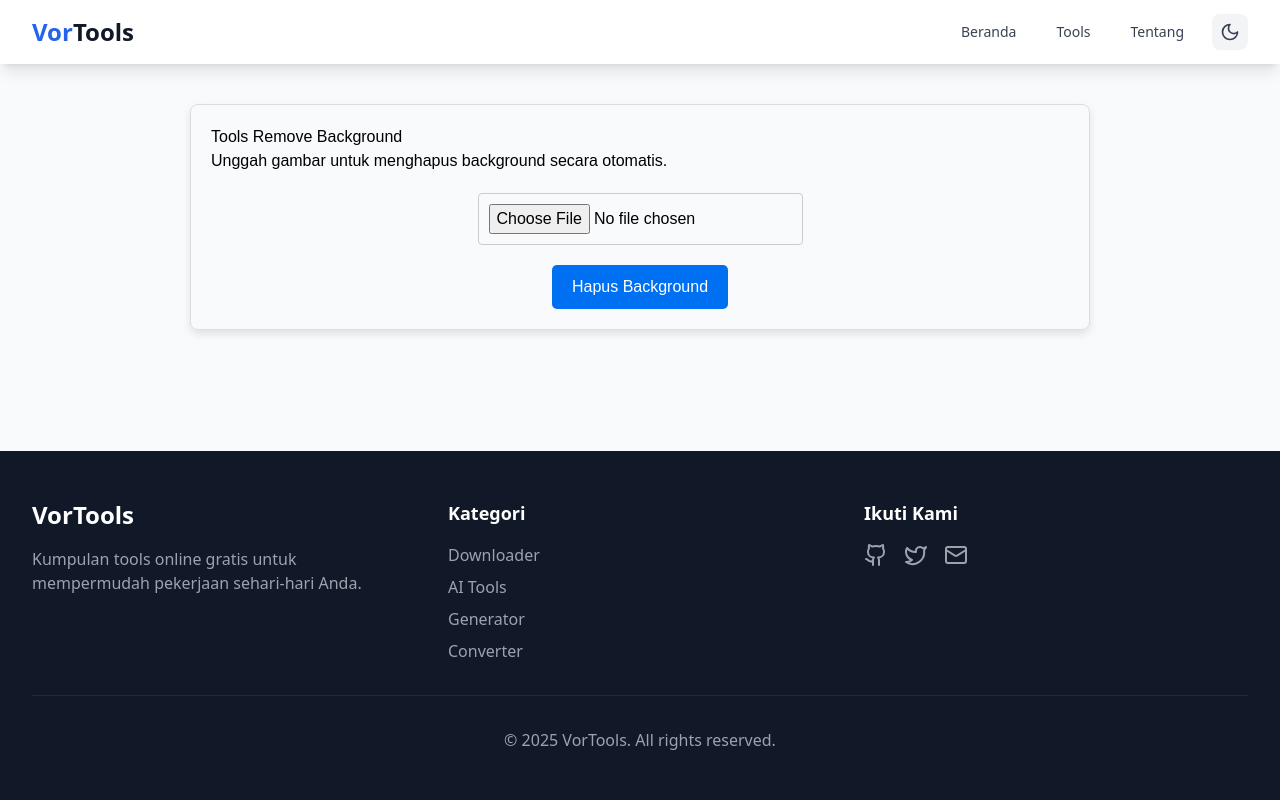
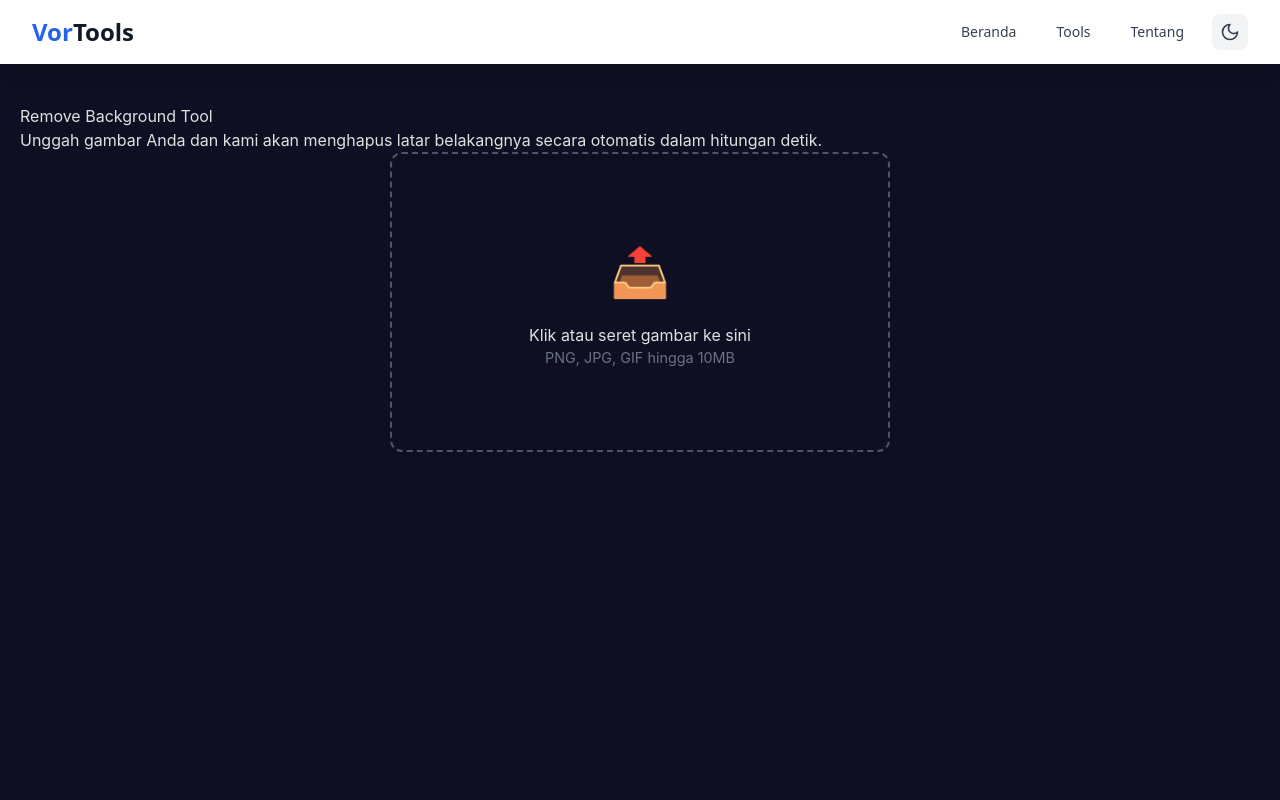
Before and after one commit to lemh5737-pixel/vortools, a Next.js app: page /tools-removebg in a window 1280 px wide. Shown: the top 800 px of the page. Built offline with nearby package versions, Linux system fonts and the light colour scheme.

Commit message:
Update tools-removebg.js

```diff
--- a/pages/tools-removebg.js
+++ b/pages/tools-removebg.js
@@ -1,32 +1,28 @@
 // pages/tools-removebg.js
 
-import React, { useState } from 'react';
+import React, { useState, useRef } from 'react';
 import axios from 'axios';
 
 export default function RemoveBgToolPage() {
-  // State untuk menyimpan file yang dipilih oleh user
   const [selectedFile, setSelectedFile] = useState(null);
-  // State untuk menampilkan indikator loading
+  const [previewUrl, setPreviewUrl] = useState(null);
   const [isLoading, setIsLoading] = useState(false);
-  // State untuk menyimpan hasil dari API
   const [result, setResult] = useState(null);
-  // State untuk menampilkan pesan error
   const [error, setError] = useState(null);
+  const fileInputRef = useRef(null);
 
-  // Fungsi ini dipanggil saat user memilih file
   const handleFileChange = (event) => {
     const file = event.target.files[0];
     if (file) {
       setSelectedFile(file);
-      // Reset hasil dan error saat file baru dipilih
+      setPreviewUrl(URL.createObjectURL(file));
       setResult(null);
       setError(null);
     }
   };
 
-  // Fungsi ini dipanggil saat form dikirim
   const handleRemoveBackground = async (event) => {
-    event.preventDefault(); // Mencegah reload halaman
+    event.preventDefault();
     if (!selectedFile) {
       setError("Silakan pilih sebuah gambar terlebih dahulu.");
       return;
@@ -36,160 +32,280 @@ export default function RemoveBgToolPage() {
     setError(null);
     setResult(null);
 
-    // Membuat objek FormData untuk dikirim ke API
     const formData = new FormData();
     formData.append("file", selectedFile);
 
     try {
-      // Melakukan request POST ke API menggunakan axios
-      const res = await axios.post("https://removebg.one/api/predict/v2", formData, {
-        headers: {
-          // ...formData.getHeaders() tidak diperlukan di browser,
-          // browser akan otomatis men-set 'Content-Type': 'multipart/form-data'
-          "accept": "application/json, text/plain, */*",
-          "locale": "en-US",
-          "platform": "PC",
-          "product": "REMOVEBG",
-          "sec-ch-ua": "\"Chromium\";v=\"127\", \"Not)A;Brand\";v=\"99\", \"Microsoft Edge Simulate\";v=\"127\", \"Lemur\";v=\"127\"",
-          "sec-ch-ua-mobile": "?1",
-          "sec-ch-ua-platform": "\"Android\"",
-          "Referer": "https://removebg.one/upload"
-        }
-      });
-
-      // Mengambil data dari response
+      const res = await axios.post("/api/remove-bg", formData);
       let data = res.data?.data;
       if (data) {
         setResult(data);
-        console.log("✅ Background Removed");
-        console.log("Original :", data.url);
-        console.log("Cutout   :", data.cutoutUrl);
-        console.log("Mask     :", data.maskUrl);
       } else {
         throw new Error("Tidak ada data yang dikembalikan dari API.");
       }
-
     } catch (e) {
       console.error("❌ Gagal:", e);
-      // Menampilkan pesan error yang lebih ramah
-      const errorMessage = e.response?.data?.message || e.message || "Terjadi kesalahan yang tidak diketahui.";
+      const errorMessage = e.response?.data?.error || e.message || "Terjadi kesalahan yang tidak diketahui.";
       setError(`Gagal menghapus background: ${errorMessage}`);
     } finally {
       setIsLoading(false);
     }
   };
 
+  // Komponen untuk animasi loading
+  const LoadingSpinner = () => (
+    <div style={styles.loadingContainer}>
+      <div style={styles.spinner}></div>
+      <p style={styles.loadingText}>Sedang menghapus background...</p>
+      <div style={styles.shimmer}></div>
+    </div>
+  );
+
   return (
     <main style={styles.container}>
-      <h1>Tools Remove Background</h1>
-      <p>Unggah gambar untuk menghapus background secara otomatis.</p>
+      <header style={styles.header}>
+        <h1>Remove Background Tool</h1>
+        <p>Unggah gambar Anda dan kami akan menghapus latar belakangnya secara otomatis dalam hitungan detik.</p>
+      </header>
 
-      <form onSubmit={handleRemoveBackground} style={styles.form}>
+      <section style={styles.uploadSection}>
+        <div
+          style={styles.dropzone}
+          onClick={() => fileInputRef.current.click()}
+          onDragOver={(e) => { e.preventDefault(); e.stopPropagation(); }}
+          onDrop={(e) => {
+            e.preventDefault();
+            e.stopPropagation();
+            const droppedFile = e.dataTransfer.files[0];
+            if (droppedFile) {
+              handleFileChange({ target: { files: [droppedFile] } });
+            }
+          }}
+        >
           <input
             type="file"
+            ref={fileInputRef}
             onChange={handleFileChange}
             accept="image/*"
-          style={styles.fileInput}
+            style={{ display: 'none' }}
           />
-        <button type="submit" disabled={!selectedFile || isLoading} style={styles.button}>
-          {isLoading ? 'Sedang Diproses...' : 'Hapus Background'}
+          {previewUrl ? (
+            <img src={previewUrl} alt="Preview" style={styles.previewImage} />
+          ) : (
+            <div style={styles.dropzoneText}>
+              <span style={styles.uploadIcon}>📤</span>
+              <p>Klik atau seret gambar ke sini</p>
+              <p style={styles.dropzoneSubtext}>PNG, JPG, GIF hingga 10MB</p>
+            </div>
+          )}
+        </div>
+
+        {selectedFile && !isLoading && (
+          <button onClick={handleRemoveBackground} style={styles.button}>
+            Hapus Background Sekarang
           </button>
-      </form>
+        )}
+      </section>
 
-      {/* Menampilkan pesan error jika ada */}
       {error && <p style={styles.errorText}>{error}</p>}
 
-      {/* Menampilkan hasil jika proses berhasil */}
+      {isLoading && <LoadingSpinner />}
+
       {result && (
-        <div style={styles.resultContainer}>
-          <h2>Hasil:</h2>
+        <section style={styles.resultContainer}>
+          <h2>Hasil</h2>
           <div style={styles.imageGrid}>
             <div style={styles.imageCard}>
               <h3>Gambar Asli</h3>
-              <img src={result.url} alt="Original" style={styles.image} />
+              <img src={result.url} alt="Original" style={styles.resultImage} />
             </div>
             <div style={styles.imageCard}>
-              <h3>Hasil Cutout (Tanpa Background)</h3>
-              <img src={result.cutoutUrl} alt="Cutout" style={styles.image} />
+              <h3>Tanpa Background</h3>
+              <img src={result.cutoutUrl} alt="Cutout" style={styles.resultImage} />
               <a href={result.cutoutUrl} download="cutout.png" style={styles.downloadLink}>
                 Unduh Gambar
               </a>
             </div>
             <div style={styles.imageCard}>
               <h3>Mask</h3>
-              <img src={result.maskUrl} alt="Mask" style={styles.image} />
+              <img src={result.maskUrl} alt="Mask" style={styles.resultImage} />
             </div>
           </div>
-        </div>
+        </section>
       )}
     </main>
   );
 }
 
-// Beberapa gaya dasar agar tampilan lebih rapi
+// --- STYLES & ANIMATIONS ---
 const styles = {
   container: {
-    fontFamily: 'sans-serif',
-    maxWidth: '900px',
-    margin: '40px auto',
-    padding: '20px',
-    border: '1px solid #ddd',
-    borderRadius: '8px',
-    boxShadow: '0 4px 8px rgba(0,0,0,0.1)',
+    fontFamily: "'Inter', -apple-system, BlinkMacSystemFont, 'Segoe UI', sans-serif",
+    backgroundColor: '#0f0f23',
+    color: '#e0e0e0',
+    minHeight: '100vh',
+    padding: '40px 20px',
   },
-  form: {
+  header: {
+    textAlign: 'center',
+    maxWidth: '600px',
+    margin: '0 auto 40px auto',
+  },
+  header: {
+    h1: {
+      fontSize: '2.5rem',
+      fontWeight: '700',
+      background: 'linear-gradient(to right, #a855f7, #3b82f6)',
+      WebkitBackgroundClip: 'text',
+      WebkitTextFillColor: 'transparent',
+    },
+    p: {
+      fontSize: '1.1rem',
+      color: '#9ca3af',
+      marginTop: '10px',
+    }
+  },
+  uploadSection: {
     display: 'flex',
     flexDirection: 'column',
     alignItems: 'center',
-    gap: '20px',
+    gap: '25px',
+  },
+  dropzone: {
+    width: '100%',
+    maxWidth: '500px',
+    height: '300px',
+    border: '2px dashed #4b5563',
+    borderRadius: '12px',
+    display: 'flex',
+    justifyContent: 'center',
+    alignItems: 'center',
+    cursor: 'pointer',
+    transition: 'all 0.3s ease',
+    overflow: 'hidden',
+    position: 'relative',
+  },
+  dropzoneText: {
+    textAlign: 'center',
+  },
+  uploadIcon: {
+    fontSize: '3rem',
+    display: 'block',
+    marginBottom: '15px',
+  },
+  dropzoneSubtext: {
+    fontSize: '0.9rem',
+    color: '#6b7280',
+  },
+  previewImage: {
+    width: '100%',
+    height: '100%',
+    objectFit: 'contain',
+  },
+  button: {
+    padding: '15px 40px',
+    fontSize: '1.1rem',
+    fontWeight: '600',
+    color: '#ffffff',
+    backgroundColor: '#8b5cf6',
+    border: 'none',
+    borderRadius: '8px',
+    cursor: 'pointer',
+    transition: 'background-color 0.3s, transform 0.2s',
+  },
+  errorText: {
+    color: '#ef4444',
+    backgroundColor: '#991b1b',
+    padding: '15px',
+    borderRadius: '8px',
+    textAlign: 'center',
     marginTop: '20px',
   },
-  fileInput: {
-    padding: '10px',
-    border: '1px solid #ccc',
-    borderRadius: '4px',
+  loadingContainer: {
+    display: 'flex',
+    flexDirection: 'column',
+    alignItems: 'center',
+    marginTop: '40px',
   },
-  button: {
-    padding: '10px 20px',
-    fontSize: '16px',
-    color: '#fff',
-    backgroundColor: '#0070f3',
-    border: 'none',
-    borderRadius: '5px',
-    cursor: 'pointer',
-    transition: 'background-color 0.2s',
+  spinner: {
+    width: '50px',
+    height: '50px',
+    border: '5px solid #1f2937',
+    borderTop: '5px solid #8b5cf6',
+    borderRadius: '50%',
+    animation: 'spin 1s linear infinite',
   },
-  errorText: {
-    color: 'red',
-    marginTop: '15px',
+  loadingText: {
+    marginTop: '20px',
+    fontSize: '1.1rem',
+    color: '#9ca3af',
+  },
+  shimmer: {
+    width: '300px',
+    height: '200px',
+    marginTop: '20px',
+    background: 'linear-gradient(90deg, #1f2937 25%, #374151 50%, #1f2937 75%)',
+    backgroundSize: '200% 100%',
+    animation: 'shimmer 1.5s infinite',
+    borderRadius: '8px',
   },
   resultContainer: {
-    marginTop: '40px',
+    marginTop: '60px',
+    animation: 'fadeIn 0.8s ease-out',
+  },
+  resultContainer: {
+    h2: {
+      textAlign: 'center',
+      fontSize: '2rem',
+      marginBottom: '30px',
+    }
   },
   imageGrid: {
     display: 'grid',
-    gridTemplateColumns: 'repeat(auto-fit, minmax(250px, 1fr))',
-    gap: '20px',
-    marginTop: '20px',
+    gridTemplateColumns: 'repeat(auto-fit, minmax(280px, 1fr))',
+    gap: '30px',
   },
   imageCard: {
-    border: '1px solid #eee',
-    padding: '10px',
-    borderRadius: '8px',
+    backgroundColor: '#1f2937',
+    border: '1px solid #374151',
+    padding: '20px',
+    borderRadius: '12px',
     textAlign: 'center',
   },
-  image: {
-    maxWidth: '100%',
+  resultImage: {
+    width: '100%',
     height: 'auto',
-    borderRadius: '4px',
+    borderRadius: '8px',
+    marginTop: '15px',
   },
   downloadLink: {
     display: 'inline-block',
-    marginTop: '10px',
-    padding: '8px 15px',
-    backgroundColor: '#28a745',
+    marginTop: '15px',
+    padding: '10px 20px',
+    backgroundColor: '#10b981',
     color: 'white',
     textDecoration: 'none',
-    borderRadius: '5px',
+    borderRadius: '6px',
+    fontWeight: '600',
   }
 };
+
+// Inject keyframes into the document head
+if (typeof window !== 'undefined') {
+  const style = document.createElement('style');
+  style.innerHTML = `
+    @keyframes spin {
+      0% { transform: rotate(0deg); }
+      100% { transform: rotate(360deg); }
+    }
+    @keyframes shimmer {
+      0% { background-position: -200% 0; }
+      100% { background-position: 200% 0; }
+    }
+    @keyframes fadeIn {
+      from { opacity: 0; transform: translateY(20px); }
+      to { opacity: 1; transform: translateY(0); }
+    }
+  `;
+  document.head.appendChild(style);
+}
```
Lines whose indentation alone changed are shown as unchanged.
